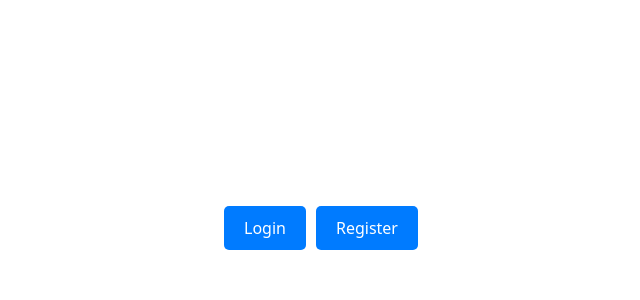
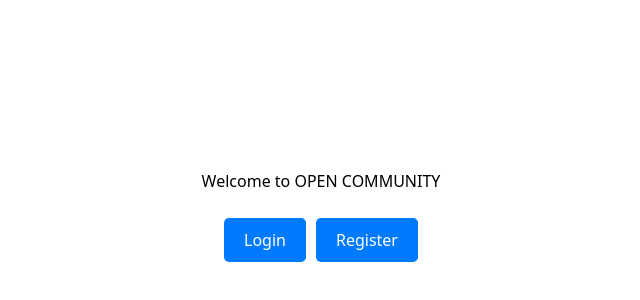
Before and after one commit to hollynowers/opencommunity, a React (Create React App) app: page / in a window 1280 px wide. Shown: the part 182-482 px from the top of the page, without its empty margins (319-959 px from the left). Built offline with nearby package versions, Linux system fonts and the light colour scheme.

Commit message:
Linking to login and register from landing done

```diff
--- a/src/components/Landing.jsx
+++ b/src/components/Landing.jsx
@@ -1,35 +1,50 @@
 import React, { useState } from "react";
-import { BrowserRouter as Router, Route, Link } from "react-router-dom";
-import Landing from "./Landing";
+import { BrowserRouter as Router } from "react-router-dom";
 import Login from "./Login";
+import Register from "./Register";
 import "./Landing.css";
-import Register from "./Register"
 
-function App() {
+function Landing() {
   const [showLogin, setShowLogin] = useState(false);
+  const [showRegister, setShowRegister] = useState(false);
 
   const handleLoginButtonClick = () => {
     setShowLogin(true);
+    setShowRegister(false);
+  };
+
+  const handleRegisterButtonClick = () => {
+    setShowLogin(false);
+    setShowRegister(true);
   };
 
   return (
     <Router>
       <div className="container">
         <div className="form">
-          {!showLogin && (
+          {/* Conditional rendering of Landing component */}
+          {(!showLogin && !showRegister) && (
+            <div>
+              <h1>Welcome to OPEN COMMUNITY</h1>
+            </div>
+          )}
+          {!showLogin && !showRegister && (
             <div className="btn-container">
               <button className="btn" onClick={handleLoginButtonClick}>
                 Login
               </button>
-              <button className="btn">Register</button>
+              <button className="btn" onClick={handleRegisterButtonClick}>
+                Register
+              </button>
             </div>
           )}
         </div>
       </div>
 
       {showLogin && <Login />}
+      {showRegister && <Register />}
     </Router>
   );
 }
 
-export default App;
+export default Landing;
--- a/src/components/Login.css
+++ b/src/components/Login.css
@@ -3,8 +3,10 @@
     flex-direction: column;
     justify-content: center;
     align-items: center;
-    height: 100vh;
+    height: 100vh; /* Adjust the height as needed */
+    margin-top: -700px; /* Adjust the margin-top to move it further up */
 }
+
 
 .login-form {
     background-color: #f9f9f9;
--- a/src/components/Register.jsx
+++ b/src/components/Register.jsx
@@ -12,6 +12,7 @@ function Register() {
   useEffect(() => {}, []);
   return (
     <div>
+      <div style={{ marginTop: "-700px" }}></div>
       <section className="bg-gray-50 dark:bg-gray-900" style={{ marginTop: 0 }}>
         <center>
           <h1 className="text-xl font-bold leading-tight tracking-tight text-gray-900 md:text-2xl dark:text-white">
```
